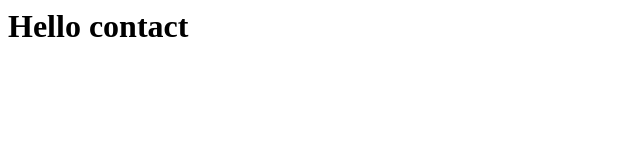
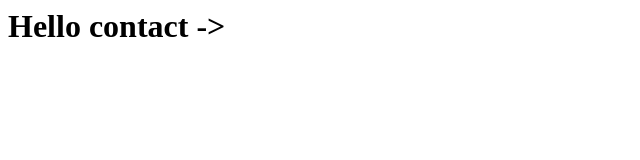
Before and after one commit to Tanish2623/Learn-github, a plain HTML site: page contact.html in a window 1280 px wide. Shown: the full height of the page, 0-640 px from the left. Drawn offline with Linux system fonts and the light colour scheme.

Commit message:
Update contact ht,l

```diff
--- a/contact.html
+++ b/contact.html
@@ -1,6 +1,6 @@
 
 <html>
     <body>
-        <h1>Hello contact</h1>
+        <h1>Hello contact -> </h1>
     </body>
 </html>
```
